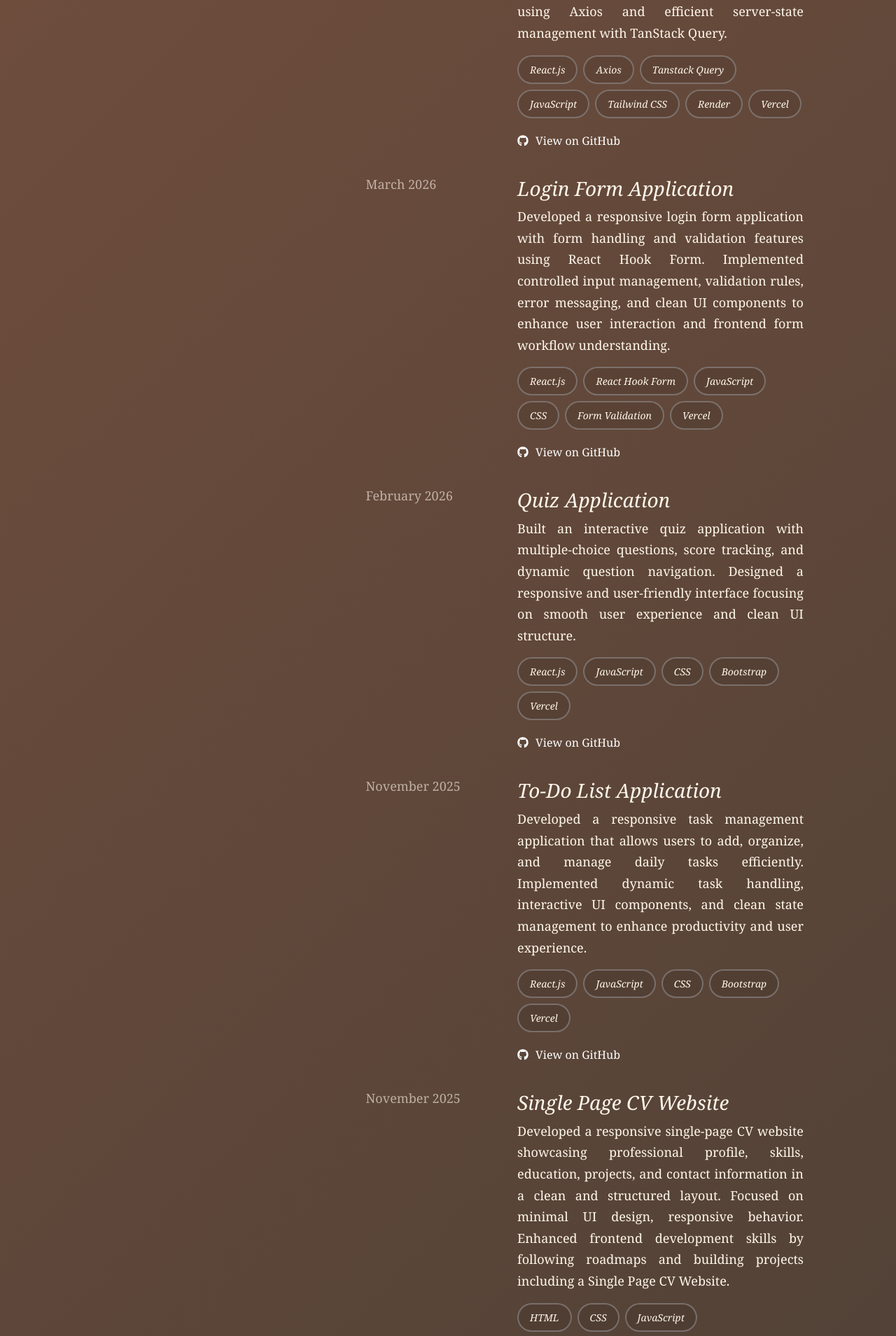
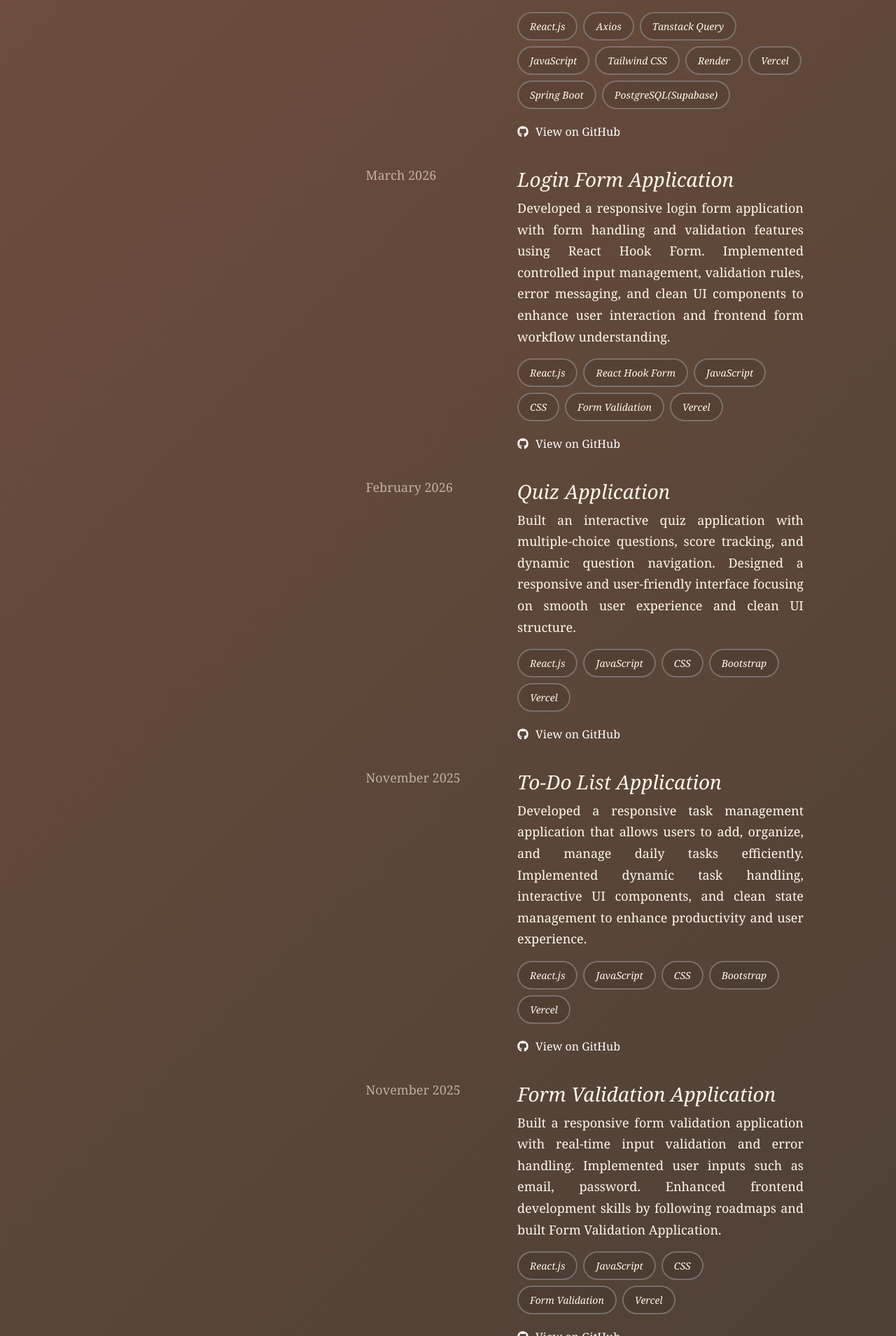
Before and after one commit to jinettashree/portfolio-website, a React (Vite) app in the folder portfolio-website/: page / in a window 1280 px wide. Shown: the part 1731-3640 px from the top of the page at 70% size. Built offline with nearby package versions, Linux system fonts and the light colour scheme; no server answers.

Commit message:
Update Project Section

```diff
--- a/portfolio-website/src/modules/sections/projectsSection/projects.js
+++ b/portfolio-website/src/modules/sections/projectsSection/projects.js
@@ -5,7 +5,7 @@ export const projects = [
     duration: "March 2026",
 
     description:
-      "Developed a React-based admin dashboard developed for a security services company to manage employee records, shift assignments and client information. I was responsible for the frontend development,built reusable frontend with seamless REST API integration using Axios and efficient server-state management with TanStack Query.",
+      "PRIVATE CLIENT PROJECT. A modern employee management platform developed for a private security services company. Features secure authentication, employee management, responsive dashboards, and seamless REST API integration.",
     skills: [
       "React.js",
       "Axios",
@@ -14,11 +14,12 @@ export const projects = [
       "Tailwind CSS",
       "Render",
       "Vercel",
+      "Spring Boot",
+      "PostgreSQL(Supabase)",
     ],
 
-    liveLink: "https://guardtrack-ruby.vercel.app/",
-
-    githubLink: "https://github.com/cathrine100105/security-employee-management-system.git",
+    githubLink:
+      "https://github.com/cathrine100105/security-employee-management-system.git",
   },
   {
     title: "Login Form Application",
@@ -71,21 +72,6 @@ export const projects = [
   },
 
   {
-    title: "Single Page CV Website",
-
-    duration: "November 2025",
-
-    description:
-      "Developed a responsive single-page CV website showcasing professional profile, skills, education, projects, and contact information in a clean and structured layout. Focused on minimal UI design, responsive behavior. Enhanced frontend development skills by following  roadmaps and building projects including a Single Page CV Website.",
-
-    skills: ["HTML", "CSS", "JavaScript", "Responsive Design", "Vercel"],
-
-    liveLink: "https://single-page-cv-gray.vercel.app/",
-
-    githubLink: "https://github.com/jinettashree/Single-Page-CV",
-  },
-
-  {
     title: "Form Validation Application",
 
     duration: "November 2025",
```
